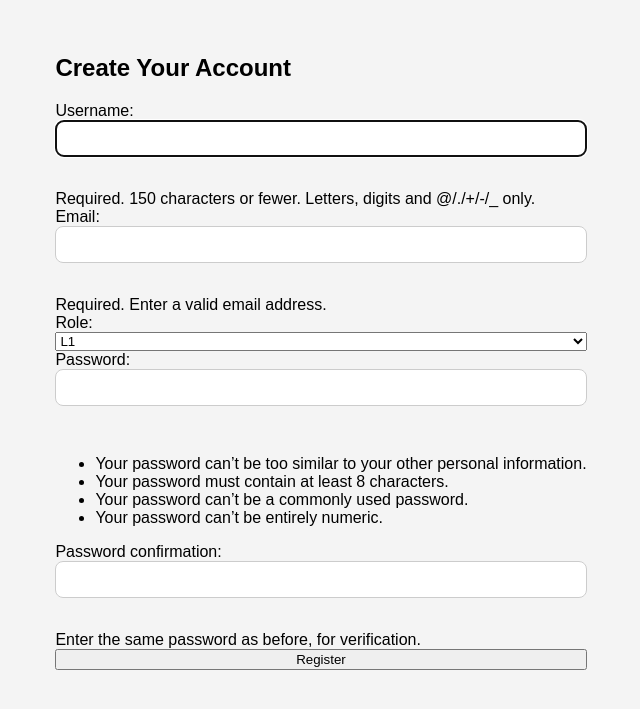
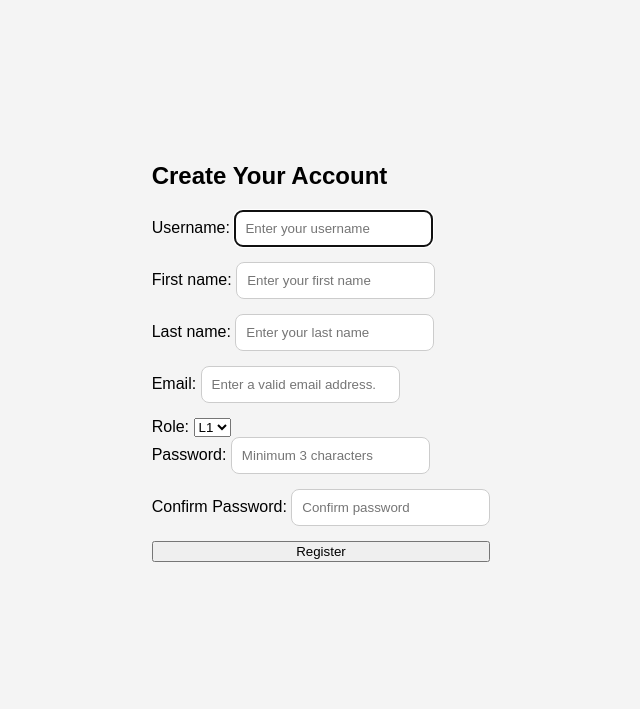
Before and after one commit to zhangwenxuan322/prudence, a Django app: page /accounts/register/ in a window 1280 px wide. Shown: the part 48-757 px from the top of the page, without its empty margins (319-959 px from the left). Run offline with Django 4.2, Linux system fonts and the light colour scheme.

Commit message:
Add firstname, lastname and role in register process

```diff
--- a/accounts/forms.py
+++ b/accounts/forms.py
@@ -1,13 +1,70 @@
+from typing import Any
 from django import forms
 from django.contrib.auth.forms import UserCreationForm
 from .models import CustomUser  # Import the custom user model
 
+
 class CustomUserCreationForm(UserCreationForm):
-    email = forms.EmailField(required=True, help_text="Required. Enter a valid email address.")
+    def __init__(self, *args: Any, **kwargs: Any) -> None:
+        super().__init__(*args, **kwargs)
+        self.fields['username'].widget.attrs.update({
+            'required': '',
+            'name': 'username',
+            'id': 'username',
+            'type': 'text',
+            'class': 'form-input',
+            'placeholder': 'Enter your username',
+        })
+
+        self.fields['first_name'].widget.attrs.update({
+            'required': '',
+            'name': 'first_name',
+            'id': 'first_name',
+            'type': 'text',
+            'class': 'form-input',
+            'placeholder': 'Enter your first name',
+        })
+
+        self.fields['last_name'].widget.attrs.update({
+            'required': '',
+            'name': 'last_name',
+            'id': 'last_name',
+            'type': 'text',
+            'class': 'form-input',
+            'placeholder': 'Enter your last name',
+        })
+
+        self.fields['email'].widget.attrs.update({
+            'required': '',
+            'name': 'email',
+            'id': 'email',
+            'type': 'text',
+            'class': 'form-input',
+            'placeholder': 'Enter a valid email address.',
+        })
+
+        self.fields['password1'].widget.attrs.update({
+            'required': '',
+            'name': 'password1',
+            'id': 'password1',
+            'type': 'password',
+            'class': 'form-input',
+            'placeholder': 'Minimum 3 characters',
+        })
+
+        self.fields['password2'].widget.attrs.update({
+            'required': '',
+            'name': 'password2',
+            'id': 'password2',
+            'type': 'password',
+            'class': 'form-input',
+            'placeholder': 'Confirm password',
+        })
 
     class Meta:
         model = CustomUser  # Reference the correct model
-        fields = ('username', 'email', 'role','password1', 'password2')
+        fields = ('username', 'first_name', 'last_name',
+                  'email', 'role', 'password1', 'password2')
 
     def save(self, commit=True):
         user = super().save(commit=False)
--- a/templates/register.html
+++ b/templates/register.html
@@ -7,7 +7,34 @@
     <h2>Create Your Account</h2>
     <form method="post" class="register-form">
         {% csrf_token %}
-        {{ form.as_table }}
+        <div>
+            <label for="register_username">Username:</label>
+            {{ form.username }}
+        </div>
+        <div>
+            <label for="register_first_name">First name:</label>
+            {{ form.first_name }}
+        </div>
+        <div>
+            <label for="register_last_name">Last name:</label>
+            {{ form.last_name }}
+        </div>
+        <div>
+            <label for="register_email">Email:</label>
+            {{ form.email }}
+        </div>
+        <div>
+            <label for="register_role">Role:</label>
+            {{ form.role }}
+        </div>
+        <div>
+            <label for="register_password1">Password:</label>
+            {{ form.password1 }}
+        </div>
+        <div>
+            <label for="register_password2">Confirm Password:</label>
+            {{ form.password2 }}
+        </div>
         <button type="submit" class="btn-register">Register</button>
     </form>
 </div>
```
Also changed, not shown: prudence/settings.py (+12 -9 lines).
